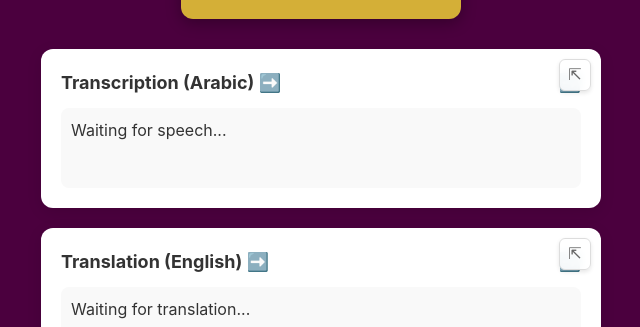
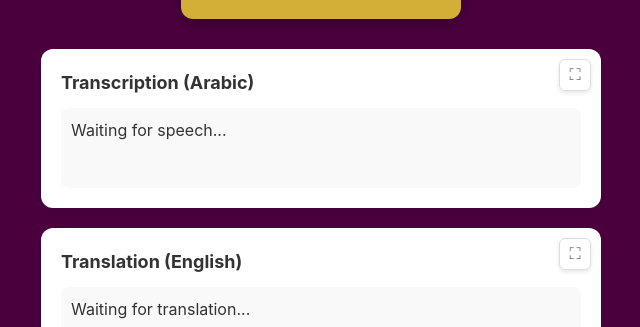
Before and after one commit to Areeb05/understandsalah, a website: page public/index.html in a window 1280 px wide. Shown: the part 288-615 px from the top of the page, without its empty margins (319-959 px from the left). Drawn offline with nearby package versions, Linux system fonts and the light colour scheme; no server answers.

Commit message:
Remove arrow emojis from labels, change fullscreen button to standard ⛶ icon, ensure single-click works

```diff
--- a/public/index.html
+++ b/public/index.html
@@ -20,14 +20,14 @@
 
             <div class="transcription-section">
                 <div class="transcription-box" id="arabicBox">
-                    <button class="fullscreen-btn" id="arabicFullscreenBtn" title="Fullscreen Arabic" aria-label="Make Arabic transcription fullscreen">⇱</button>
-                    <label for="arabicTranscription">Transcription (Arabic) ➡️</label>
+                    <button class="fullscreen-btn" id="arabicFullscreenBtn" title="Fullscreen Arabic" aria-label="Make Arabic transcription fullscreen">⛶</button>
+                    <label for="arabicTranscription">Transcription (Arabic)</label>
                     <div id="arabicTranscription" class="transcription-content">Waiting for speech...</div>
                 </div>
 
                 <div class="transcription-box" id="englishBox">
-                    <button class="fullscreen-btn" id="englishFullscreenBtn" title="Fullscreen English" aria-label="Make English translation fullscreen">⇱</button>
-                    <label for="englishTranscription">Translation (English) ➡️</label>
+                    <button class="fullscreen-btn" id="englishFullscreenBtn" title="Fullscreen English" aria-label="Make English translation fullscreen">⛶</button>
+                    <label for="englishTranscription">Translation (English)</label>
                     <div id="englishTranscription" class="transcription-content">Waiting for translation...</div>
                 </div>
             </div>
--- a/public/style.css
+++ b/public/style.css
@@ -109,12 +109,6 @@ header h2 {
     margin-bottom: 10px;
     display: flex;
     align-items: center;
-}
-
-.transcription-box label::after {
-    content: "➡️";
-    margin-left: auto;
-    color: #666;
 }
 
 .transcription-content {
```
